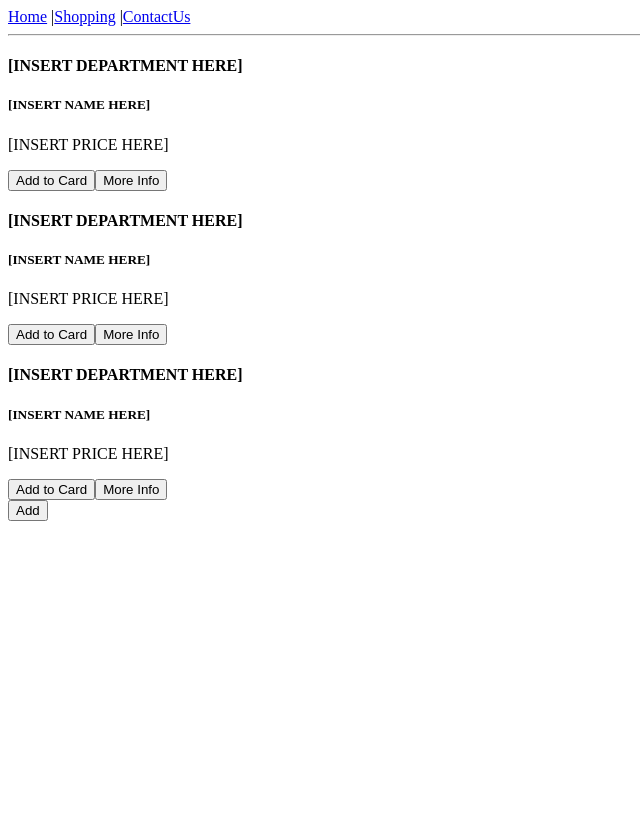
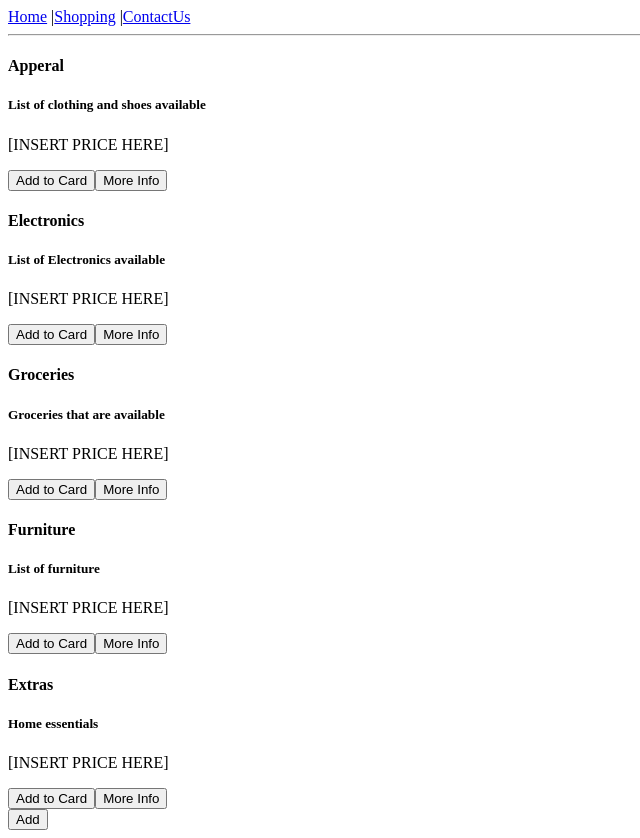
Before and after one commit to gsidburycrawford/React-Group-Project, a React (Create React App) app in the folder Win-Mart/win-mart/: page /Shopping in a window 1280 px wide. Shown: the whole page, without its empty margins (0-640 px from the left). Before the commit the page ends 800 px from the top, so only its background shows below. Built offline with nearby package versions, Linux system fonts and the light colour scheme.

Commit message:
Merged Chris's Shopping  file

```diff
--- a/Win-Mart/win-mart/src/components/Shopping.js
+++ b/Win-Mart/win-mart/src/components/Shopping.js
@@ -1,28 +1,69 @@
-
 import React, {Component} from 'react';
-import ShoppingItem from './Note';
-
+import ShoppingItem from './Note'
   class Shopping extends Component {
     constructor() {
       super();
+      this.state = {
+        ShoppingItems:[]
       }
-
+    }
+    addShoppingItem() {
+      let ShoppingItems = this.state.ShoppingItems;
+      ShoppingItems.push(
+        {
+          id: Date.now()
+        }
+      );
+      this.setState(
+        {
+          ShoppingItems: this.state.ShoppingItems
+        }
+      );
+    }
+    // // passing in the id of the ShoppingItemcard from which the 'delete button' was clicked
+  deleteShoppingItem(id){
+    // // creating a new var that holds current ShoppingItems
+    let newShoppingItemArr = this.state.ShoppingItems;
+    // // mapping through array of all ShoppingItems that's saved in our state, passing in the current ShoppingItem along with the index of that current ShoppingItem
+    newShoppingItemArr.map((ShoppingItem, index) => {
+      // at ever ShoppingItem (from the array in our state) we check to see if the id passed in matches the id of the ShoppingItem we're currently on
+      if (id === ShoppingItem.id) {
+        // // if it matches we're removing just one item from that array
+        newShoppingItemArr.splice(index,1);
+      }
+    });
+    // // our array now has the same elements minus the one we just deleted
+    // // update our state to show that new array which will trigger a re-render
+    this.setState(
+      {
+        ShoppingItems: newShoppingItemArr
+      }
+    );
+  }
     render() {
       return (
         <div>
           <div className="div-board">
             <div className="row">
-            <ShoppingItem/>
-            <ShoppingItem/>
-            <ShoppingItem/>
+            {
+            this.state.ShoppingItems.map(item => {
+                return <ShoppingItem department={item.department} title={item.title}/>
+              })
+          }
+              <ShoppingItem department ="Apperal" title="List of clothing and shoes available" />
+              <ShoppingItem department ="Electronics" title ="List of Electronics available " />
+              <ShoppingItem department ="Groceries" title ="Groceries that are available "/>
+              <ShoppingItem department ="Furniture" title ="List of furniture"/>
+              <ShoppingItem department ="Extras" title ="Home essentials"/>
             </div>
           </div>
           <div>
-          <button className="btn btn-success add-button">Add</button>
+          <button className="btn btn-success add-button" onClick={this.addShoppingItem.bind(this)}>
+            Add
+          </button>
           </div>
         </div>
       );
     }
   }
-
   export default Shopping;
```
Lines whose indentation alone changed are shown as unchanged.
